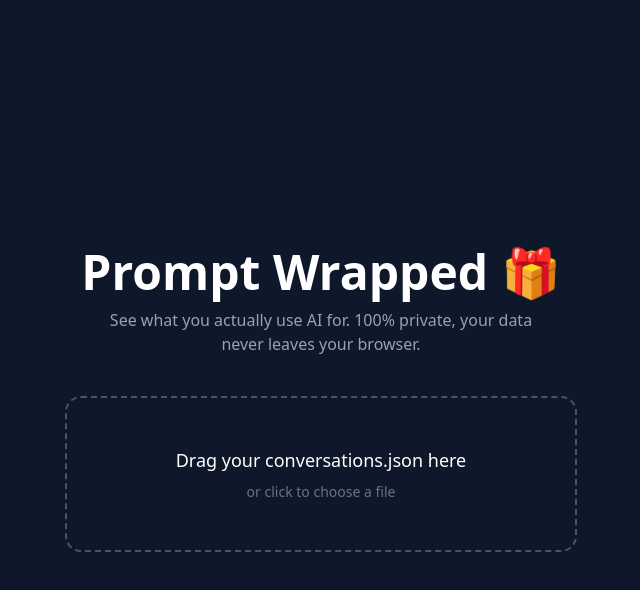
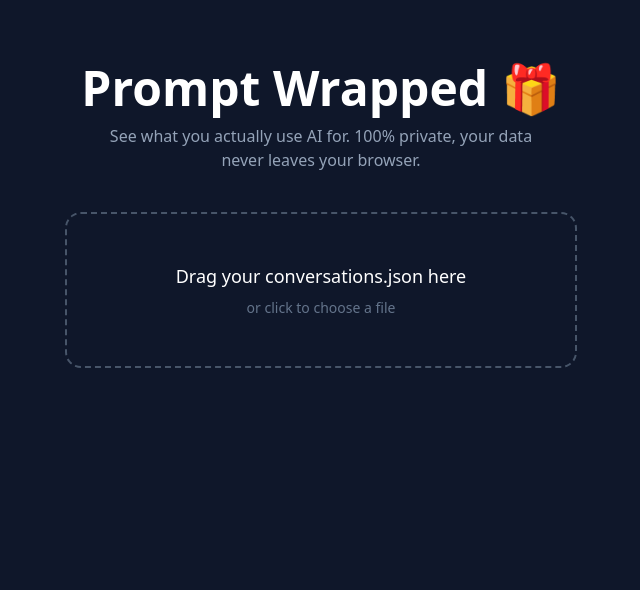
Before and after one commit to meenakshirnair/prompt-wrapped, a React (Vite) app: page / in a window 1280 px wide. Shown: the top 590 px of the page, without its empty margins (319-959 px from the left). Built offline with nearby package versions, Linux system fonts and the light colour scheme.

Commit message:
Day 4: metrics engine with 16+ stats, dashboard layout with 3 sections

```diff
--- a/src/App.tsx
+++ b/src/App.tsx
@@ -1,5 +1,6 @@
-import { useState } from "react"
+import { useState, useMemo } from "react"
 import { parseClaude } from "./lib/parseClaude"
+import { computeMetrics } from "./lib/computeMetrics"
 import type { NormalizedData } from "./types"
 
 function App() {
@@ -7,6 +8,10 @@ function App() {
   const [data, setData] = useState<NormalizedData | null>(null)
   const [error, setError] = useState<string | null>(null)
   const [isDragging, setIsDragging] = useState(false)
+
+  // Compute metrics whenever data changes (memoized so it doesn't recompute on every render)
+  const metrics = useMemo(() => data ? computeMetrics(data) : null, [data])
+  if (metrics) console.log("Metrics:", metrics)
 
   const handleFile = (file: File) => {
     setFileName(file.name)
@@ -18,16 +23,11 @@ function App() {
       const text = e.target?.result as string
       try {
         const json = JSON.parse(text)
-
-        // Claude exports are an array at the top level.
         if (!Array.isArray(json)) {
           setError("This doesn't look like a Claude export. Expected an array of conversations.")
           return
         }
-
-        const parsed = parseClaude(json)
-        setData(parsed)
-        console.log("Parsed:", parsed)
+        setData(parseClaude(json))
       } catch (err) {
         console.error(err)
         setError("Could not parse this file as JSON.")
@@ -48,23 +48,22 @@ function App() {
     if (file) handleFile(file)
   }
 
-  const totalMessages = data?.conversations.reduce(
-    (sum, c) => sum + c.messages.length,
-    0
-  ) ?? 0
-
   return (
-    <div className="min-h-screen bg-slate-900 text-white flex flex-col items-center justify-center p-6">
+    <div className="min-h-screen bg-slate-900 text-white p-6">
+      <div className="max-w-5xl mx-auto">
+        <div className="text-center py-10">
           <h1 className="text-5xl font-bold mb-3">Prompt Wrapped 🎁</h1>
-      <p className="text-slate-400 mb-10 text-center max-w-md">
+          <p className="text-slate-400 max-w-md mx-auto">
             See what you actually use AI for. 100% private, your data never leaves your browser.
           </p>
+        </div>
 
+        {!metrics && (
           <label
             onDragOver={(e) => { e.preventDefault(); setIsDragging(true) }}
             onDragLeave={() => setIsDragging(false)}
             onDrop={handleDrop}
-        className={`w-full max-w-lg border-2 border-dashed rounded-2xl p-12 text-center cursor-pointer transition ${
+            className={`block max-w-lg mx-auto border-2 border-dashed rounded-2xl p-12 text-center cursor-pointer transition ${
               isDragging ? "border-purple-400 bg-slate-800" : "border-slate-600 hover:border-slate-400"
             }`}
           >
@@ -72,25 +71,85 @@ function App() {
             <p className="text-lg mb-2">Drag your conversations.json here</p>
             <p className="text-sm text-slate-500">or click to choose a file</p>
           </label>
+        )}
 
         {error && (
-        <p className="mt-6 text-red-400">⚠ {error}</p>
+          <p className="mt-6 text-red-400 text-center">⚠ {error}</p>
         )}
 
-      {data && (
-        <div className="mt-10 bg-slate-800 rounded-xl p-6 max-w-lg w-full">
-          <p className="text-green-400 mb-4">✓ Loaded: {fileName}</p>
-          <div className="grid grid-cols-2 gap-4 text-center">
-            <div>
-              <p className="text-3xl font-bold">{data.conversations.length}</p>
-              <p className="text-sm text-slate-400">Conversations</p>
-            </div>
-            <div>
-              <p className="text-3xl font-bold">{totalMessages.toLocaleString()}</p>
-              <p className="text-sm text-slate-400">Messages</p>
+        {metrics && (
+          <div className="space-y-6">
+            <p className="text-green-400 text-center">✓ Loaded: {fileName}</p>
+
+            <StatGrid title="The basics">
+              <Stat label="Conversations" value={metrics.totalConversations.toLocaleString()} />
+              <Stat label="Messages" value={metrics.totalMessages.toLocaleString()} />
+              <Stat label="You wrote" value={`${metrics.totalUserWords.toLocaleString()} words`} />
+              <Stat label="AI wrote" value={`${metrics.totalAssistantWords.toLocaleString()} words`} />
+            </StatGrid>
+
+            <StatGrid title="Your habits">
+              <Stat label="Active days" value={metrics.activeDays.toString()} />
+              <Stat label="Current streak" value={`${metrics.currentStreak} days`} />
+              <Stat label="Longest streak" value={`${metrics.longestStreak} days`} />
+              <Stat label="Avg msgs per chat" value={metrics.avgMessagesPerConversation.toFixed(1)} />
+            </StatGrid>
+
+            <StatGrid title="Extremes">
+              <Stat
+                label="First chat"
+                value={metrics.firstMessageDate?.toLocaleDateString() ?? "—"}
+              />
+              <Stat
+                label="Last chat"
+                value={metrics.lastMessageDate?.toLocaleDateString() ?? "—"}
+              />
+              <Stat
+                label="Longest chat"
+                value={`${metrics.longestConversationLength} msgs`}
+                sublabel={metrics.longestConversationTitle}
+              />
+              <Stat
+                label="Avg prompt length"
+                value={`${metrics.avgUserWordsPerMessage.toFixed(0)} words`}
+              />
+            </StatGrid>
+
+            <div className="text-center pt-6">
+              <button
+                onClick={() => { setData(null); setFileName(null) }}
+                className="text-slate-400 hover:text-white text-sm underline"
+              >
+                Load a different file
+              </button>
             </div>
           </div>
+        )}
       </div>
+    </div>
+  )
+}
+
+function StatGrid({ title, children }: { title: string; children: React.ReactNode }) {
+  return (
+    <div>
+      <h2 className="text-sm uppercase tracking-wide text-slate-500 mb-3">{title}</h2>
+      <div className="grid grid-cols-2 md:grid-cols-4 gap-4">
+        {children}
+      </div>
+    </div>
+  )
+}
+
+function Stat({ label, value, sublabel }: { label: string; value: string; sublabel?: string }) {
+  return (
+    <div className="bg-slate-800 rounded-xl p-5">
+      <p className="text-xs uppercase tracking-wide text-slate-400 mb-2">{label}</p>
+      <p className="text-2xl font-bold mb-1">{value}</p>
+      {sublabel && (
+        <p className="text-xs text-slate-500 truncate" title={sublabel}>
+          {sublabel}
+        </p>
       )}
     </div>
   )
--- /dev/null
+++ b/src/lib/computeMetrics.ts
@@ -0,0 +1,168 @@
+import type {
+  NormalizedData,
+  Metrics,
+  DailyCount,
+  HourlyCount,
+  WeekdayCount,
+} from "../types"
+
+/**
+ * Takes normalized data and returns all computed metrics.
+ * Pure function — given the same input, always returns the same output.
+ */
+export function computeMetrics(data: NormalizedData): Metrics {
+  const { conversations } = data
+
+  // Handle empty input gracefully
+  if (conversations.length === 0) {
+    return emptyMetrics()
+  }
+
+  // Flatten all messages with their timestamp info for easy iteration
+  const allMessages = conversations.flatMap(c => c.messages)
+  const userMessages = allMessages.filter(m => m.role === "user")
+  const assistantMessages = allMessages.filter(m => m.role === "assistant")
+
+  // Word counts
+  const countWords = (text: string) => text.trim().split(/\s+/).filter(Boolean).length
+  const totalUserWords = userMessages.reduce((sum, m) => sum + countWords(m.content), 0)
+  const totalAssistantWords = assistantMessages.reduce((sum, m) => sum + countWords(m.content), 0)
+
+  // Dates
+  const timestamps = allMessages.map(m => m.timestamp.getTime()).sort((a, b) => a - b)
+  const firstMessageDate = new Date(timestamps[0])
+  const lastMessageDate = new Date(timestamps[timestamps.length - 1])
+
+  // Time bucket aggregations
+  const dayMap = new Map<string, number>()
+  const hourMap = new Map<number, number>()
+  const weekdayMap = new Map<number, number>()
+
+  for (const msg of allMessages) {
+    const d = msg.timestamp
+    const dayKey = toDayKey(d)
+    dayMap.set(dayKey, (dayMap.get(dayKey) ?? 0) + 1)
+    hourMap.set(d.getHours(), (hourMap.get(d.getHours()) ?? 0) + 1)
+    weekdayMap.set(d.getDay(), (weekdayMap.get(d.getDay()) ?? 0) + 1)
+  }
+
+  const messagesByDay: DailyCount[] = Array.from(dayMap.entries())
+    .map(([date, count]) => ({ date, count }))
+    .sort((a, b) => a.date.localeCompare(b.date))
+
+  const messagesByHour: HourlyCount[] = Array.from({ length: 24 }, (_, hour) => ({
+    hour,
+    count: hourMap.get(hour) ?? 0,
+  }))
+
+  const messagesByWeekday: WeekdayCount[] = Array.from({ length: 7 }, (_, day) => ({
+    day,
+    count: weekdayMap.get(day) ?? 0,
+  }))
+
+  // Streaks
+  const activeDayKeys = [...dayMap.keys()].sort()
+  const { currentStreak, longestStreak } = computeStreaks(activeDayKeys)
+
+  // Longest conversation
+  let longestConvo = conversations[0]
+  for (const c of conversations) {
+    if (c.messages.length > longestConvo.messages.length) longestConvo = c
+  }
+
+  return {
+    totalConversations: conversations.length,
+    totalMessages: allMessages.length,
+    totalUserMessages: userMessages.length,
+    totalAssistantMessages: assistantMessages.length,
+    totalUserWords,
+    totalAssistantWords,
+
+    firstMessageDate,
+    lastMessageDate,
+    activeDays: dayMap.size,
+
+    avgMessagesPerConversation: allMessages.length / conversations.length,
+    avgUserWordsPerMessage: userMessages.length > 0
+      ? totalUserWords / userMessages.length
+      : 0,
+
+    longestConversationLength: longestConvo.messages.length,
+    longestConversationTitle: longestConvo.title,
+
+    messagesByDay,
+    messagesByHour,
+    messagesByWeekday,
+
+    currentStreak,
+    longestStreak,
+  }
+}
+
+/** Return a YYYY-MM-DD key from a Date, in local time. */
+function toDayKey(d: Date): string {
+  const y = d.getFullYear()
+  const m = String(d.getMonth() + 1).padStart(2, "0")
+  const day = String(d.getDate()).padStart(2, "0")
+  return `${y}-${m}-${day}`
+}
+
+/**
+ * Given a sorted array of YYYY-MM-DD strings representing days on which
+ * the user was active, return the longest streak ever and the current streak
+ * (counting back from today).
+ */
+function computeStreaks(sortedDayKeys: string[]): { currentStreak: number; longestStreak: number } {
+  if (sortedDayKeys.length === 0) return { currentStreak: 0, longestStreak: 0 }
+
+  const daySet = new Set(sortedDayKeys)
+
+  // Longest ever streak
+  let longest = 1
+  let running = 1
+  for (let i = 1; i < sortedDayKeys.length; i++) {
+    const prev = new Date(sortedDayKeys[i - 1])
+    const curr = new Date(sortedDayKeys[i])
+    const diff = Math.round((curr.getTime() - prev.getTime()) / (1000 * 60 * 60 * 24))
+    if (diff === 1) {
+      running++
+      longest = Math.max(longest, running)
+    } else {
+      running = 1
+    }
+  }
+
+  // Current streak (counting back from today)
+  let current = 0
+  const today = new Date()
+  let cursor = new Date(today.getFullYear(), today.getMonth(), today.getDate())
+  while (daySet.has(toDayKey(cursor))) {
+    current++
+    cursor.setDate(cursor.getDate() - 1)
+  }
+
+  return { currentStreak: current, longestStreak: longest }
+}
+
+function emptyMetrics(): Metrics {
+  return {
+    totalConversations: 0,
+    totalMessages: 0,
+    totalUserMessages: 0,
+    totalAssistantMessages: 0,
+    totalUserWords: 0,
+    totalAssistantWords: 0,
+    firstMessageDate: null,
+    lastMessageDate: null,
+    activeDays: 0,
+    avgMessagesPerConversation: 0,
+    avgUserWordsPerMessage: 0,
+    longestConversationLength: 0,
+    longestConversationTitle: "",
+    messagesByDay: [],
+    messagesByHour: [],
+    messagesByWeekday: [],
+    currentStreak: 0,
+    longestStreak: 0,
+  }
+}
--- a/src/types.ts
+++ b/src/types.ts
@@ -23,3 +23,52 @@ export interface NormalizedData {
   source: Source
   conversations: Conversation[]
 }
+
+// The computed stats output. Every chart and stat card reads from this.
+
+export interface DailyCount {
+  date: string   // YYYY-MM-DD
+  count: number
+}
+
+export interface HourlyCount {
+  hour: number   // 0 to 23
+  count: number
+}
+
+export interface WeekdayCount {
+  day: number    // 0 = Sunday, 6 = Saturday
+  count: number
+}
+
+export interface Metrics {
+  // Totals
+  totalConversations: number
+  totalMessages: number
+  totalUserMessages: number
+  totalAssistantMessages: number
+  totalUserWords: number
+  totalAssistantWords: number
+
+  // Timeframe
+  firstMessageDate: Date | null
+  lastMessageDate: Date | null
+  activeDays: number      // number of unique days you chatted
+
+  // Averages
+  avgMessagesPerConversation: number
+  avgUserWordsPerMessage: number
+
+  // Extremes
+  longestConversationLength: number
+  longestConversationTitle: string
+
+  // Time patterns
+  messagesByDay: DailyCount[]
+  messagesByHour: HourlyCount[]
+  messagesByWeekday: WeekdayCount[]
+
+  // Streaks
+  currentStreak: number
+  longestStreak: number
+}
```
Lines whose indentation alone changed are shown as unchanged.
